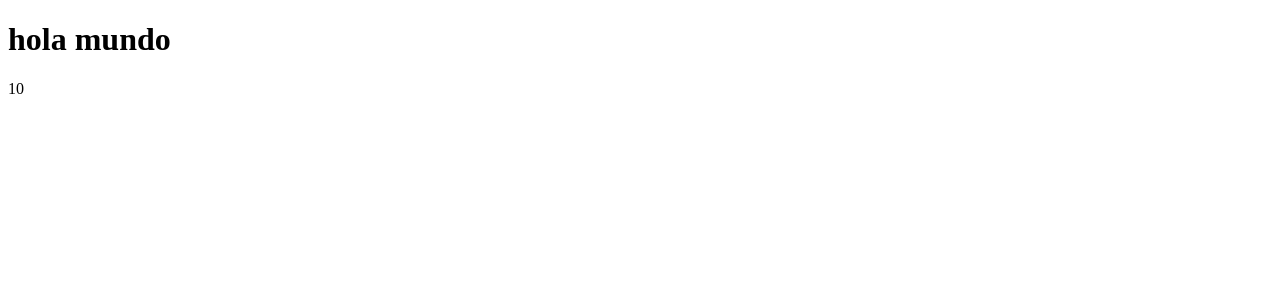
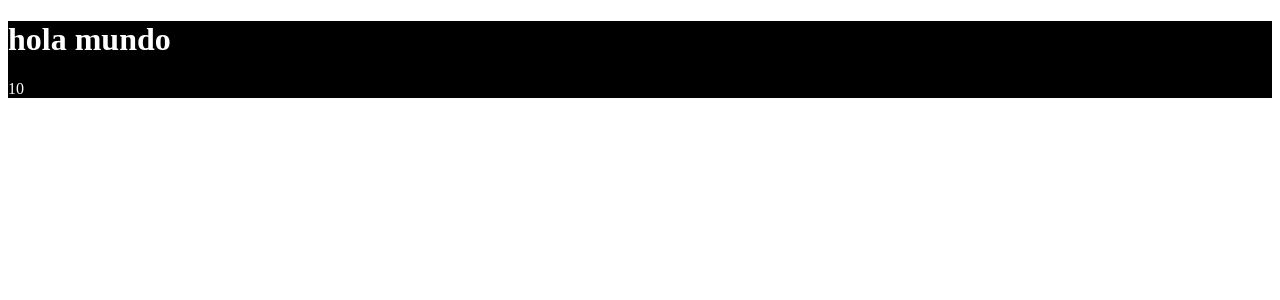
Before and after one commit to AvielAD/ReactJS-Incremental, a React (Create React App) app: page / in a window 1280 px wide. Shown: the top 300 px of the page. Built offline with nearby package versions, Linux system fonts and the light colour scheme.

Commit message:
add css style

```diff
--- a/src/App.js
+++ b/src/App.js
@@ -1,10 +1,11 @@
 import React from 'react';
+import './index.css';
 
 function App(props) {
   const {titulo, edad} = props;
 
   return (
-    <div>
+    <div className="bloque">
       <h1>{titulo}</h1>
       <p>{edad}</p>
     </div>
--- /dev/null
+++ b/src/index.css
@@ -0,0 +1,5 @@
+.bloque{
+    font-family: cursive;
+    background: black;
+    color: white;
+}
```
